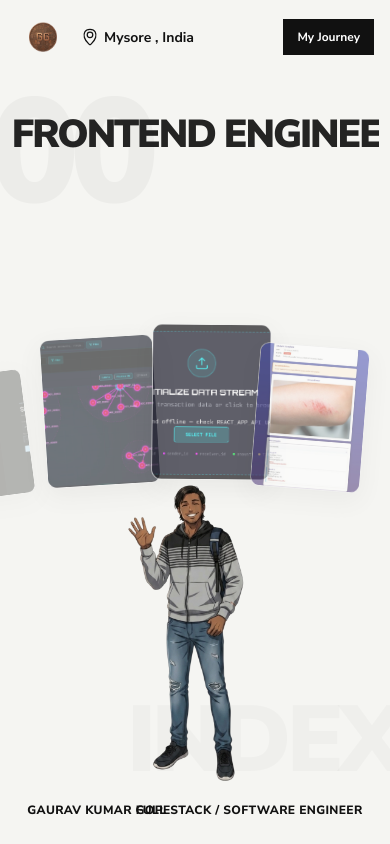
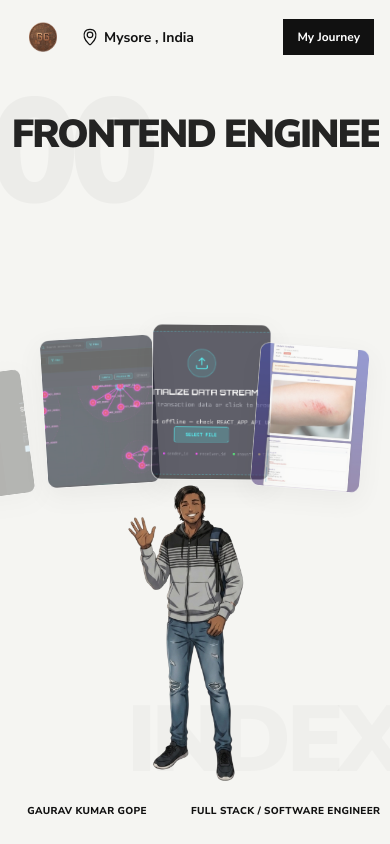
Before and after one commit to GauravKumarGope/MyPortfolio, a React (Vite) app: page / in a window 390 px wide. Shown: the top 844 px of the page. Built offline with nearby package versions, Linux system fonts and the light colour scheme.

Commit message:
overlap fixed

```diff
--- a/src/components/hero/Hero.css
+++ b/src/components/hero/Hero.css
@@ -445,16 +445,20 @@
 
   .hero-meta {
     bottom: 20px;
-    font-size: 12px;
+    width: 44%;
+    font-size: 10px;
     letter-spacing: 0.03em;
+    white-space: nowrap;
   }
 
   .hero-meta-left {
     left: 7%;
+    text-align: left;
   }
 
   .hero-meta-right {
     right: 7%;
+    text-align: right;
   }
 
 
```
